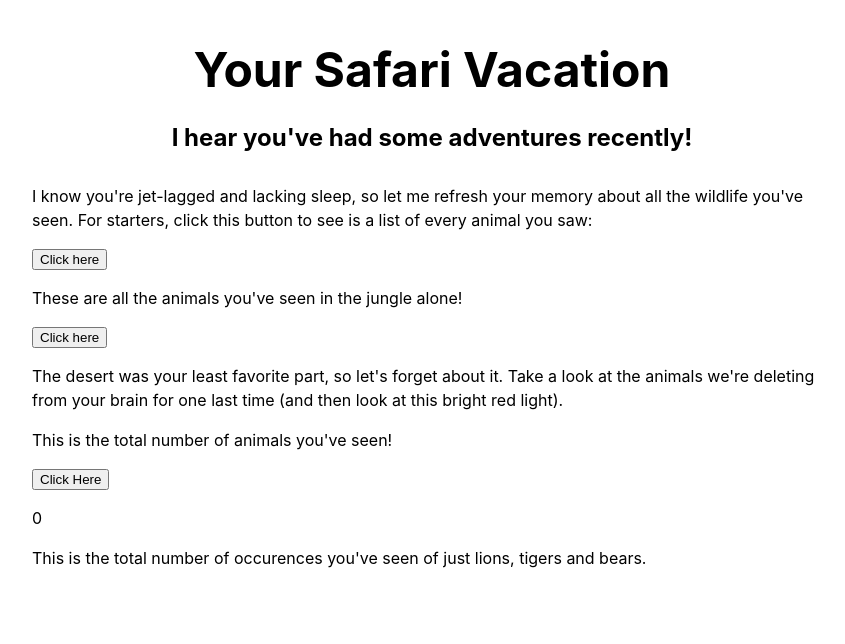
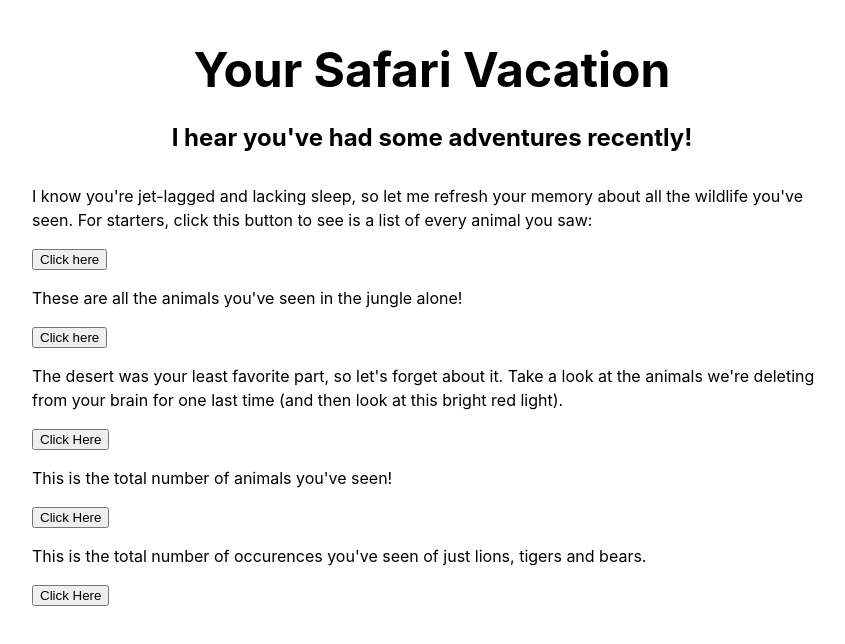
Before and after one commit to TobiasNorton/safari-front, a React (Create React App) app: page / in a window 1280 px wide. Shown: the top 644 px of the page, without its empty margins (48-893 px from the left). Built offline with nearby package versions, Linux system fonts and the light colour scheme.

Commit message:
All working except for delete

```diff
--- a/src/App.js
+++ b/src/App.js
@@ -11,7 +11,8 @@ class App extends Component {
       animalsTwo: [],
       animalsSeenInJungle: [],
       deletedAnimals: [],
-      timesAnimalsSeen: 0
+      timesAnimalsSeen: '',
+      lionsTigersBearsCount: ''
     }
   }
 
@@ -23,6 +24,7 @@ class App extends Component {
     })
   }
 
+  // Calculating the total count of times seen on the front end
   allAnimalsTwo = () => {
     axios.get('http://localhost:4567/animals').then(response => {
       this.setState(
@@ -46,7 +48,11 @@ class App extends Component {
 
   showAnimals = () => {
     return this.state.animals.map((animalObject, index) => {
-      return <p key={index}>{animalObject.species}</p>
+      return (
+        <p key={index} className="list">
+          {animalObject.species}
+        </p>
+      )
     })
   }
 
@@ -60,19 +66,33 @@ class App extends Component {
 
   showJungleAnimals = () => {
     return this.state.animalsSeenInJungle.map((animalObject, index) => {
-      return <p key={index}>{animalObject.species}</p>
+      return (
+        <p key={index} className="list">
+          {animalObject.species}
+        </p>
+      )
     })
   }
 
-  // showTotalAnimals = () => {
-  //   let timesSeen = this.state.animals.map((animalObject, index) => {
-  //     return animalObject.count_of_times_seen
-  //   })
-  //   let totalTimes = timesSeen.reduce((a, b) => {
-  //     return a + b
-  //   })
-  //   return totalTimes
-  // }
+  showAnimals = () => {
+    return this.state.animals.map((animalObject, index) => {
+      return (
+        <p key={index} className="list">
+          {animalObject.species}
+        </p>
+      )
+    })
+  }
+
+  // Created a new route on the back end
+
+  lionsTigersBears = () => {
+    axios.get('http://localhost:4567/animals/count/lionstigersbears').then(response => {
+      this.setState({
+        lionsTigersBearsCount: response.data
+      })
+    })
+  }
 
   render() {
     return (
@@ -96,13 +116,20 @@ class App extends Component {
             animals we're deleting from your brain for one last time (and then look at this bright
             red light).
           </p>
+          <button>Click Here</button>
           {this.state.deletedAnimals.map((animalObject, index) => {
-            return <li key={index}>{animalObject.species}</li>
+            return (
+              <p key={index} className="list">
+                {animalObject.species}
+              </p>
+            )
           })}
           <p>This is the total number of animals you've seen!</p>
           <button onClick={this.allAnimalsTwo}>Click Here</button>
-          <p>{this.state.timesAnimalsSeen}</p>
+          <p className="list">{this.state.timesAnimalsSeen}</p>
           <p>This is the total number of occurences you've seen of just lions, tigers and bears.</p>
+          <button onClick={this.lionsTigersBears}>Click Here</button>
+          <p className="list">{this.state.lionsTigersBearsCount}</p>
         </section>
       </div>
     )
--- a/src/index.css
+++ b/src/index.css
@@ -31,3 +31,7 @@ h3 {
 p {
   line-height: 1.5rem;
 }
+
+p.list {
+  margin: 0;
+}
```
